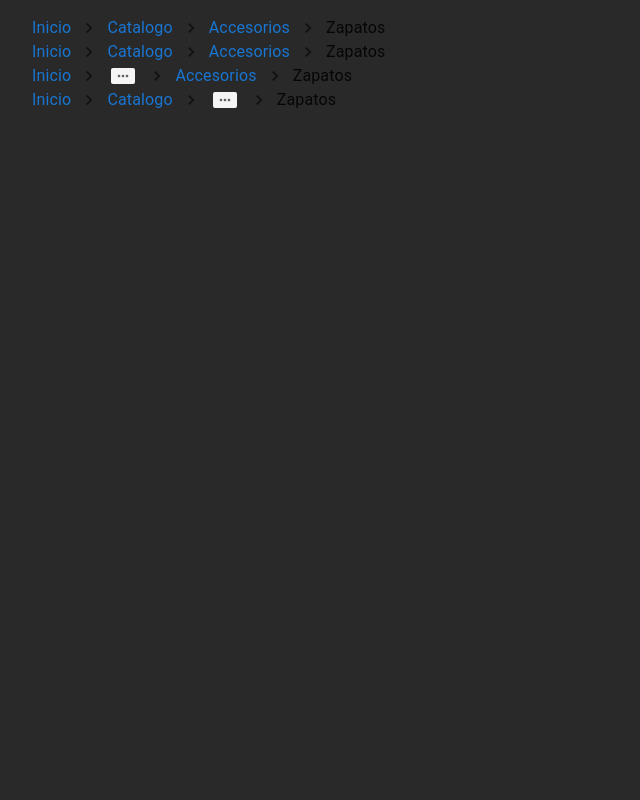
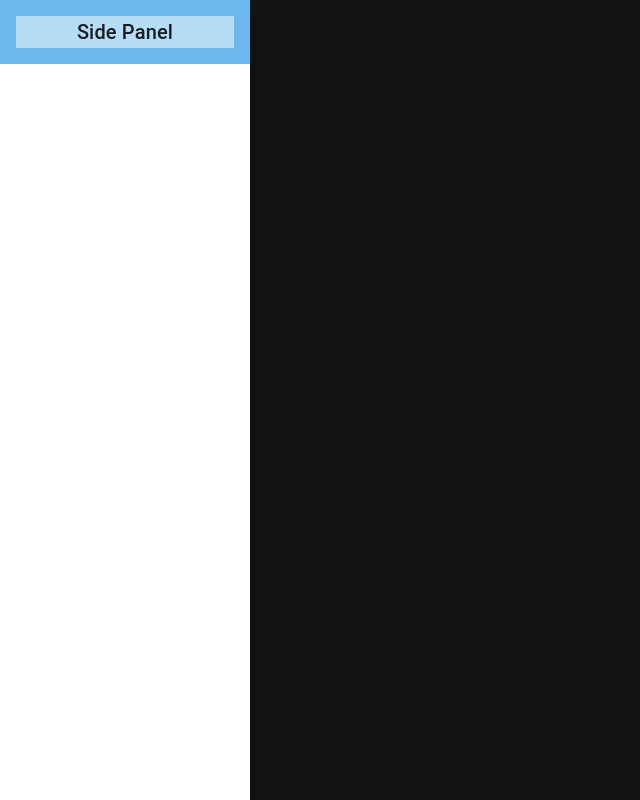
Before and after one commit to SebaGNH/CE-MIU-VY, a React (Vite) app: page / in a window 1280 px wide. Both pictures are taken after a click on the button "logo". Shown: the whole page, without its empty margins (0-640 px from the left). Built offline with nearby package versions, Linux system fonts and the light colour scheme.

Commit message:
se agregó Drawer de MUI

```diff
--- a/src/App.jsx
+++ b/src/App.jsx
@@ -1,6 +1,6 @@
 import React, {Fragment} from 'react'
 
-import { M01_Typography, M02_Button, M03_ButtonGroup, M04_ToggleButton, M05_TextFields, M06_Select, M07_RadioBtn, M08_CheckBox, M09_Switch, M11_AutoComplete, M12_Box, M13_Stack, M14_Grid, M15_Paper, M16_Card, M17_Accordion, M18_imageList, M19_NavBar, M20_Menu, M21_Link, M22_Breadcrumbs } from './components'
+import { M01_Typography, M02_Button, M03_ButtonGroup, M04_ToggleButton, M05_TextFields, M06_Select, M07_RadioBtn, M08_CheckBox, M09_Switch, M11_AutoComplete, M12_Box, M13_Stack, M14_Grid, M15_Paper, M16_Card, M17_Accordion, M18_imageList, M19_NavBar, M20_Menu, M21_Link, M22_Breadcrumbs, M23_Drawer } from './components'
 
 import M10_Rating from './components/M10_Rating'
 
@@ -31,7 +31,8 @@ const App = () => {
       {/* <M19_NavBar/> */}
       {/* <M20_Menu/> */}
       {/* <M21_Link/> */}
-      <M22_Breadcrumbs/>
+      {/* <M22_Breadcrumbs/> */}
+      <M23_Drawer/>
     </Fragment>
   )
 }
--- /dev/null
+++ b/src/components/M23_Drawer.jsx
@@ -0,0 +1,54 @@
+import React, { useState } from 'react'
+import { Drawer, Box, Typography, IconButton } from '@mui/material'
+import {Menu as MenuIcon} from '@mui/icons-material';
+
+export const M23_Drawer = () => {
+  const [isDrawerOpen, setIsDrawerOpen] = useState(false);
+
+  return (
+    <>
+      <IconButton
+        size='largue'
+        color='inherit'
+        edge='start'
+        onClick={ () => setIsDrawerOpen(!isDrawerOpen)}
+        sx={{backgroundColor: '#B58BF9'}}
+        aria-label='logo'
+      >
+        <MenuIcon/>
+      </IconButton>
+      <Drawer
+        anchor='left'
+        open={isDrawerOpen}
+        onClose={ () => setIsDrawerOpen(false)}
+      >
+        <Box
+          p={2}
+          width='250px'
+          textAlign='center'
+          role='presentation'
+          sx={{backgroundColor: '#6DB8EE'}}
+        >
+          <Typography
+            variant='h6'
+            component='div'
+            sx={{backgroundColor: '#B6DCF6'}}
+          >Side Panel
+          </Typography>
+        </Box>
+      </Drawer>
+    </>
+  )
+}
+
+
+/* #B6DCF6
+Drawer = Cajón - Estará oculto por defecto
+anchor='left' - Donde estará anclado
+
+
+
+
+
+
+*/
--- a/src/components/index.js
+++ b/src/components/index.js
@@ -20,6 +20,7 @@ export * from './M19_NavBar'
 export * from './M20_Menu'
 export * from './M21_Link'
 export * from './M22_Breadcrumbs'
+export * from './M23_Drawer'
 
 
 
```
